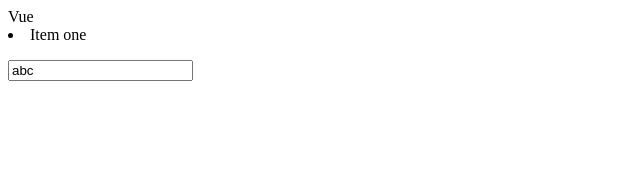
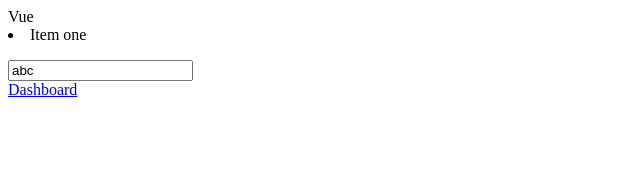
Before and after one commit to dev-iskan/vue-tests, a Vue app: page / in a window 1280 px wide. Shown: the top 171 px of the page, without its empty margins (0-640 px from the left). Built offline with nearby package versions, Linux system fonts and the light colour scheme.

Commit message:
added to router and fixed log report

```diff
--- /dev/null
+++ b/src/components/elements/button/AppButton.vue
@@ -0,0 +1,24 @@
+<template>
+  <router-link :to="to">
+    {{text}}
+  </router-link>
+</template>
+
+<script>
+  export default {
+    props: {
+      text: {
+        required: true,
+        type: String
+      },
+      to: {
+        required: true,
+        type: Object
+      }
+    }
+  }
+</script>
+
+<style scoped>
+
+</style>
--- a/src/router.js
+++ b/src/router.js
@@ -13,13 +13,13 @@
       name: 'home',
       component: Home
     },
-    // {
-    //   path: '/about',
-    //   name: 'about',
-    //   // route level code-splitting
-    //   // this generates a separate chunk (about.[hash].js) for this route
-    //   // which is lazy-loaded when the route is visited.
-    //   component: () => import(/* webpackChunkName: "about" */ './views/About.vue')
-    // }
+    {
+      path: '/dashboard',
+      name: 'dashboard',
+      // route level code-splitting
+      // this generates a separate chunk (about.[hash].js) for this route
+      // which is lazy-loaded when the route is visited.
+      component: () => import('./views/Dashboard.vue')
+    }
   ]
 })
--- /dev/null
+++ b/src/views/Dashboard.vue
@@ -0,0 +1,15 @@
+<template>
+  <div>
+    <p>Dashboard</p>
+  </div>
+</template>
+
+<script>
+  export default {
+
+  }
+</script>
+
+<style scoped>
+
+</style>
--- a/src/views/Home.vue
+++ b/src/views/Home.vue
@@ -5,6 +5,7 @@
       <li>Item one</li>
     </app-list>
     <app-form-input v-model="body"></app-form-input>
+    <app-button :to="{name: 'dashboard'}" text="Dashboard"></app-button>
   </div>
 </template>
 
@@ -13,12 +14,14 @@
 import AppTag from '@/components/elements/tag/AppTag'
 import AppList from '@/components/elements/list/AppList'
 import AppFormInput from '@/components/elements/form/AppFormInput'
+import AppButton from '@/components/elements/button/AppButton'
 export default {
   name: 'home',
   components: {
     AppList,
     AppFormInput,
-    AppTag
+    AppTag,
+    AppButton
   },
   data () {
     return {
```
Also changed, not shown: 1 other file (tests, documents, lock files or other folders).
